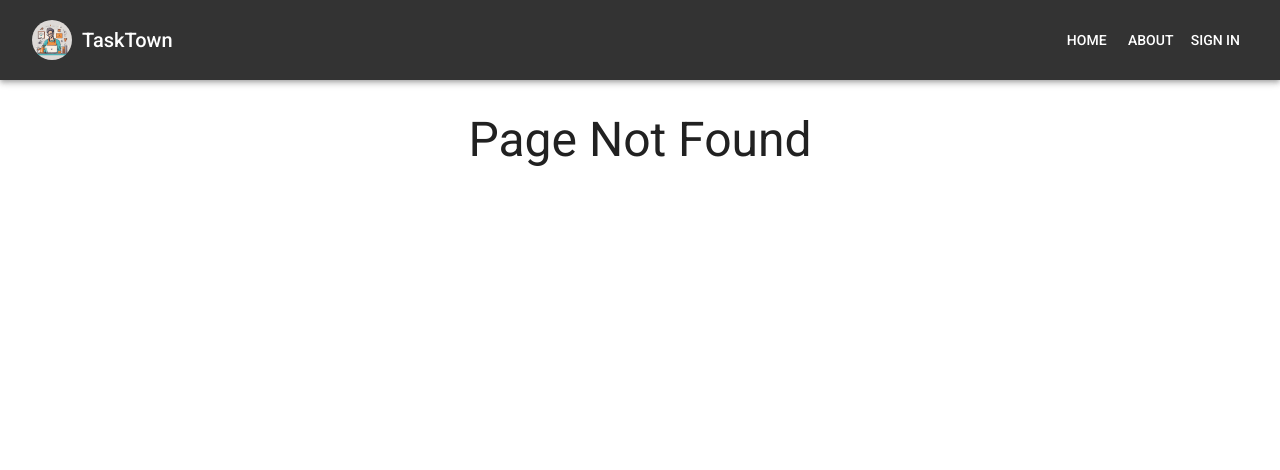
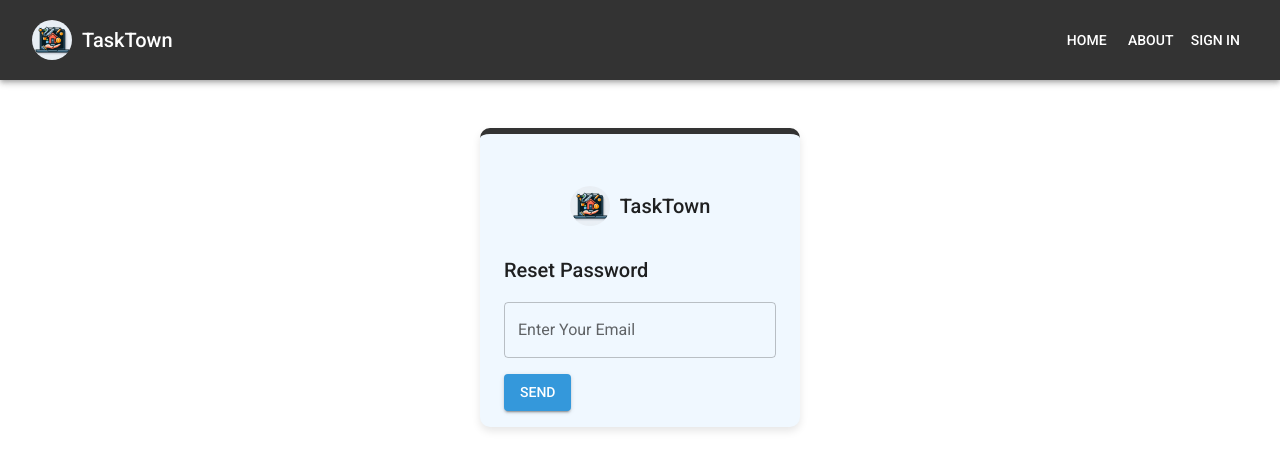
Before and after one commit to HafizHamzaRauf/freelancing-platform-for-domestic-services, a React (Create React App) app: page /forgetpassword in a window 1280 px wide. Before the commit this address had no page. Shown: the top 470 px of the page. Built offline with nearby package versions, Linux system fonts and the light colour scheme.

Commit message:
added reset password  and changed logo

```diff
--- /dev/null
+++ b/src/Layout/BoxLayout/index.js
@@ -0,0 +1,21 @@
+import { Box } from "@mui/material";
+import React from "react";
+import theme from "../../Utils/theme";
+const BoxLayoutStyles = {
+  main: {
+    backgroundColor: theme.palette.tertiary.main,
+    width: "20rem",
+    borderRadius: "10px",
+    borderTop: `6px solid ${theme.palette.primary.main}`,
+    boxShadow: "0 4px 8px rgba(0,0,0,.1)",
+    padding: "1rem 1.5rem",
+    margin: "3rem 1rem",
+  },
+};
+const BoxLayout = ({ children, customStyles }) => {
+  return (
+    <Box sx={{ ...BoxLayoutStyles.main, ...customStyles }}>{children}</Box>
+  );
+};
+
+export default BoxLayout;
--- /dev/null
+++ b/src/Layout/CenterLayout/index.js
@@ -0,0 +1,15 @@
+import React from "react";
+const CenterLayoutStyles = {
+  main: {
+    display: "flex",
+    justifyContent: "center",
+    alignItems: "center",
+  },
+};
+const CenterLayout = ({ children, customStyle }) => {
+  return (
+    <div style={{ ...CenterLayoutStyles.main, ...customStyle }}>{children}</div>
+  );
+};
+
+export default CenterLayout;
--- /dev/null
+++ b/src/Layout/TextFieldLayout/index.js
@@ -0,0 +1,18 @@
+import { Box } from "@mui/material";
+import React from "react";
+const TextFieldLayoutStyles = {
+  main: {
+    display: "flex",
+    flexDirection: "column",
+    gap: "1rem",
+  },
+};
+const TextFieldLayout = ({ children, customStyles }) => {
+  return (
+    <Box sx={{ ...TextFieldLayoutStyles.main, ...customStyles }}>
+      {children}
+    </Box>
+  );
+};
+
+export default TextFieldLayout;
--- a/src/Routes/index.js
+++ b/src/Routes/index.js
@@ -7,6 +7,7 @@ import Error from "../pages/Error";
 import NavbarLayout from "../Layout/NavbarLayout";
 import SigninPage from "../pages/Signin";
 import SignupPage from "../pages/Signup";
+import ForgetPassword from "../pages/ForgetPassword";
 const AppRouter = () => {
   return (
     <Router>
@@ -35,6 +36,14 @@ const AppRouter = () => {
             </NavbarLayout>
           }
         />
+        <Route
+          path="/forgetpassword"
+          element={
+            <NavbarLayout>
+              <ForgetPassword />
+            </NavbarLayout>
+          }
+        />
 
         <Route
           path="*"
--- /dev/null
+++ b/src/components/Forms/ResetPassword/index.js
@@ -0,0 +1,38 @@
+import React from "react";
+import BoxLayout from "../../../Layout/BoxLayout";
+import CenterLayout from "../../../Layout/CenterLayout";
+import { Button, TextField, Typography } from "@mui/material";
+import AppIcon from "../../UtilComponents/AppIcon";
+import theme from "../../../Utils/theme";
+import TextFieldLayout from "../../../Layout/TextFieldLayout";
+
+const ResetPassword = () => {
+  return (
+    <CenterLayout>
+      <BoxLayout>
+        <AppIcon></AppIcon>
+        <Typography variant="h6" sx={{ m: "1rem 0" }}>
+          Reset Password
+        </Typography>
+        <TextFieldLayout>
+          <TextField
+            id="outlined-email-input"
+            label="Enter Your Email"
+            type="email"
+          />
+          <Button
+            sx={{
+              backgroundColor: theme.palette.secondary.main,
+              alignSelf: "flex-start",
+            }}
+            variant="contained"
+          >
+            Send
+          </Button>
+        </TextFieldLayout>
+      </BoxLayout>
+    </CenterLayout>
+  );
+};
+
+export default ResetPassword;
--- a/src/components/Forms/SignIn/index.js
+++ b/src/components/Forms/SignIn/index.js
@@ -21,7 +21,7 @@ const SigninStyles = {
     borderRadius: "10px",
     borderTop: `6px solid ${theme.palette.primary.main}`,
     boxShadow: "0 4px 8px rgba(0,0,0,.1)",
-    gap: "2rem",
+    gap: "1.2rem",
   },
   SigninButton: {
     backgroundColor: theme.palette.secondary.main,
@@ -33,9 +33,13 @@ const SigninStyles = {
 };
 
 const Signin = () => {
+  const onFormSubmit = (e) => {
+    e.preventDefault();
+    console.log("inside the sign in form ");
+  };
   return (
     <Box sx={SigninStyles.CenterBox}>
-      <form style={SigninStyles.SiginBox}>
+      <form style={SigninStyles.SiginBox} onSubmit={onFormSubmit}>
         <AppIcon></AppIcon>
         <Typography variant="h5" component={"h5"} sx={{ fontWeight: "bold" }}>
           Sign In
@@ -47,9 +51,14 @@ const Signin = () => {
           type="password"
           autoComplete="current-password"
         />
-        <Button sx={SigninStyles.SigninButton}>Submit</Button>
+
+        <Link to={"/forgetpassword"}> Forget Password </Link>
+
+        <Button sx={SigninStyles.SigninButton} type="submit">
+          Submit
+        </Button>
         <Typography variant="p">
-          Not a Member? <Link to={"/signup"}>Register</Link>{" "}
+          Not a Member? <Link to={"/signup"}>Register</Link>
         </Typography>
       </form>
     </Box>
--- a/src/components/Navbar/index.js
+++ b/src/components/Navbar/index.js
@@ -14,7 +14,7 @@ import Toolbar from "@mui/material/Toolbar";
 import Typography from "@mui/material/Typography";
 import Button from "@mui/material/Button";
 import { AppName, navItems, drawerWidth } from "../../Utils/constants";
-import IconImage from "../../Assets/icon1.png";
+import IconImage from "../../Assets/icon2.jpg";
 import { Avatar } from "@mui/material";
 import { useNavigate } from "react-router-dom";
 import AppIcon from "../UtilComponents/AppIcon";
--- a/src/components/UtilComponents/AppIcon/index.js
+++ b/src/components/UtilComponents/AppIcon/index.js
@@ -1,6 +1,6 @@
 import { Avatar, Box, Typography } from "@mui/material";
 import React from "react";
-import IconImage from "../../../Assets/icon1.png";
+import IconImage from "../../../Assets/icon2.jpg";
 import { AppName } from "../../../Utils/constants";
 const AppIcon = () => {
   return (
@@ -9,7 +9,7 @@ const AppIcon = () => {
         display: "flex",
         alignItems: "center",
         justifyContent: "center",
-        mt: "2rem",
+        mt: "1.5rem",
       }}
     >
       <Avatar
--- /dev/null
+++ b/src/pages/ForgetPassword/index.js
@@ -0,0 +1,12 @@
+import React from "react";
+import ResetPassword from "../../components/Forms/ResetPassword";
+
+const ForgetPassword = () => {
+  return (
+    <>
+      <ResetPassword></ResetPassword>
+    </>
+  );
+};
+
+export default ForgetPassword;
```
Also changed, not shown: src/Assets/icon2.jpg (added).
